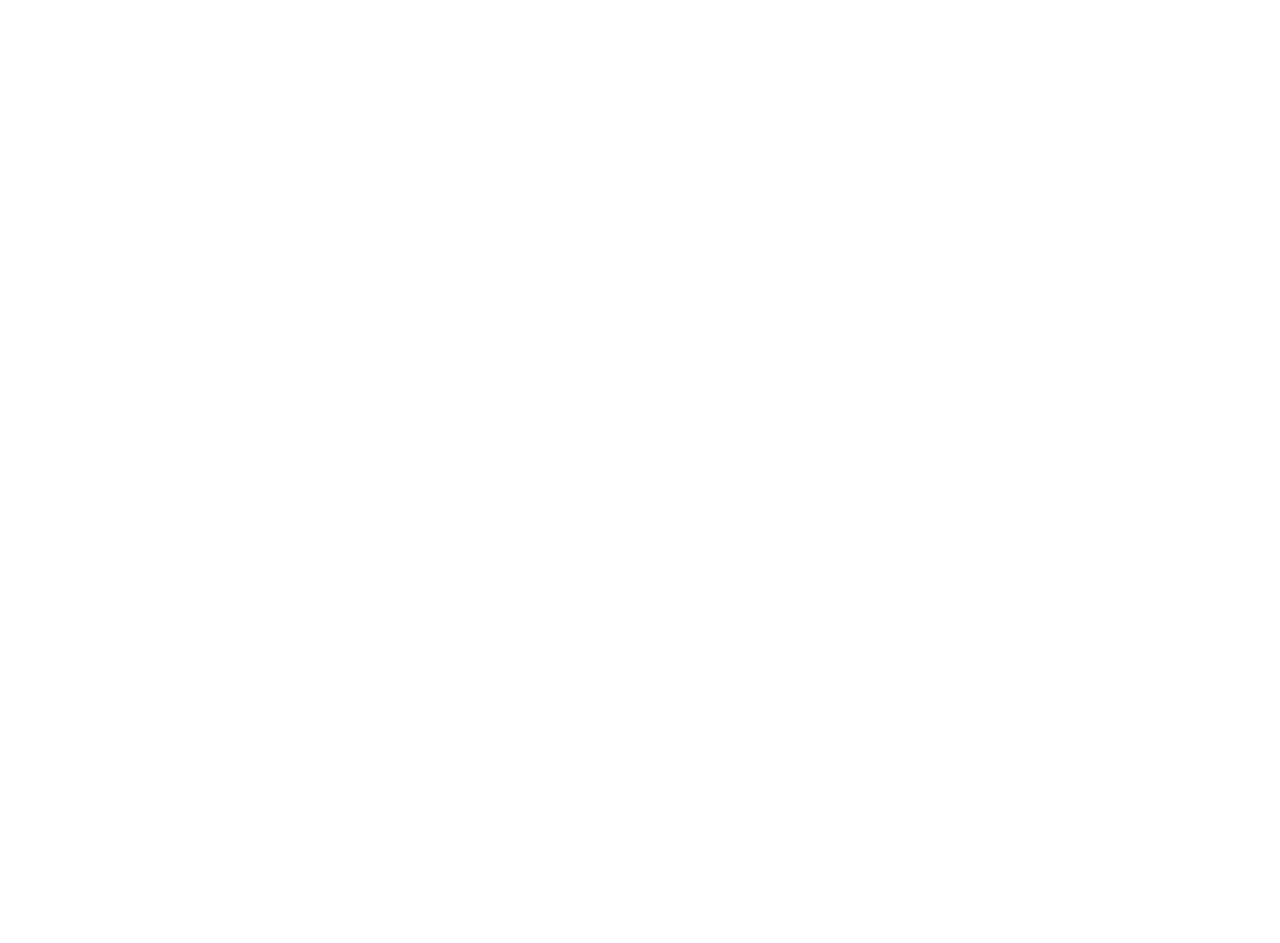
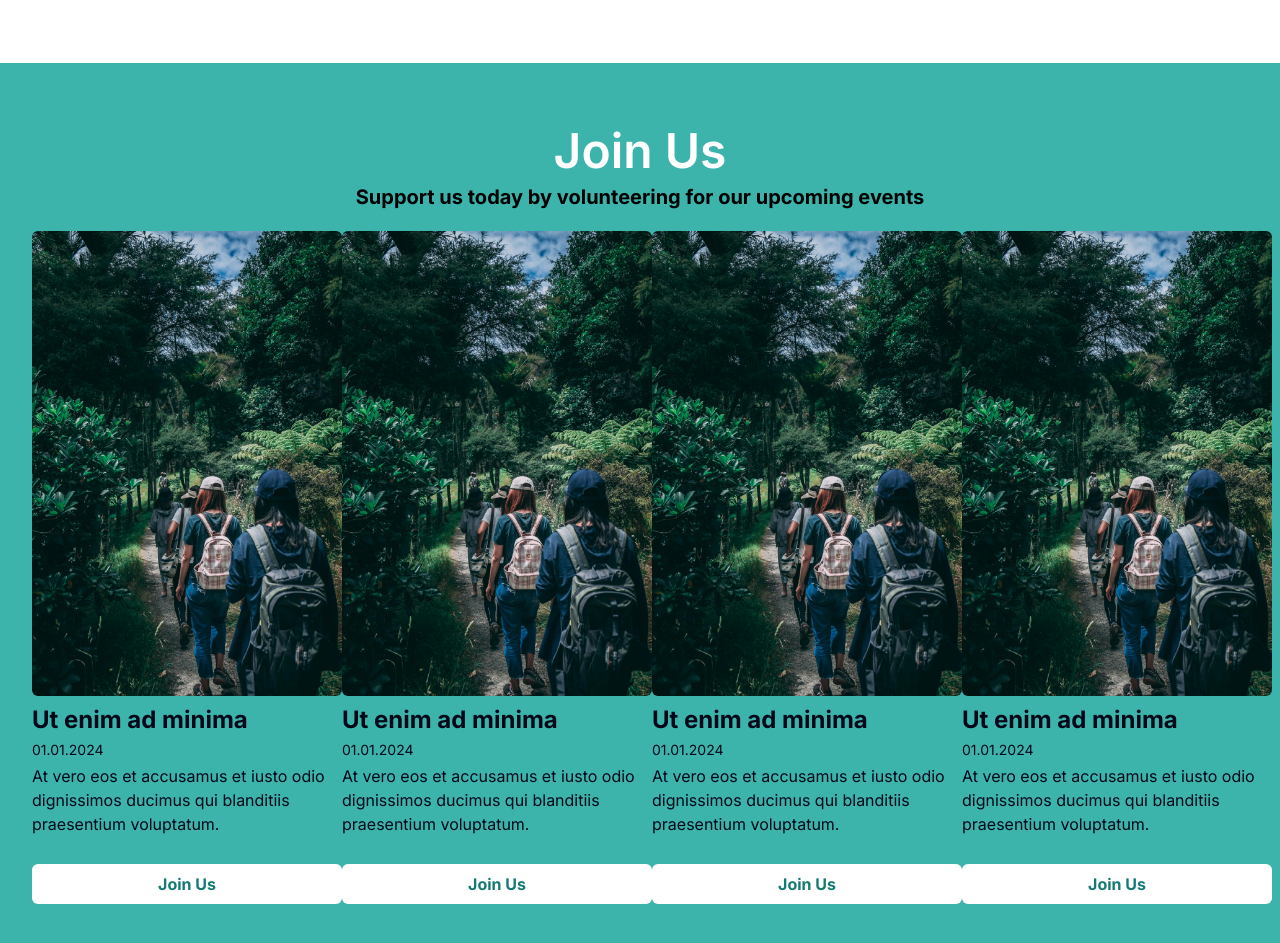
Before and after one commit to AdnaanH/non-profit-website, a Next.js app: page / in a window 1280 px wide. Shown: the part 2220-3163 px from the top of the page. Before the commit the page ends 2203 px from the top, so only its background shows below. Built offline with nearby package versions, Linux system fonts and the light colour scheme; a web font is replaced by a local one.

Commit message:
Events Section

```diff
--- a/app/page.jsx
+++ b/app/page.jsx
@@ -1,5 +1,6 @@
 import AboutSection from '@/components/AboutSection';
 import Causes from '@/components/Causes';
+import Events from '@/components/Events';
 import Hero from '@/components/Hero';
 import HeroCarousel from '@/components/HerocCarousel';
 
@@ -12,6 +13,9 @@
         <AboutSection />
         <Causes />
       </div>
+      <div id="joinus">
+        <Events />
+      </div>
     </>
   );
 }
--- a/components/Causes.jsx
+++ b/components/Causes.jsx
@@ -2,7 +2,7 @@
 
 const Causes = () => {
     return (
-    <div className="py-10 grid 2xl:px-12 xl:px-8 px-4 items-center">
+    <div className="py-16 my-4 grid 2xl:px-12 xl:px-8 px-4 items-center">
         <div className="grid gap-2">
             <h1 className="lg:text-5xl text-3xl text-[#3cb4ac] font-semibold text-center">Support our Causes</h1>
             <p className="text-center lg:text-xl text-base text-[#7a7a7a] font-bold">Easily support our causes with just a click, no account required</p>
--- /dev/null
+++ b/components/Event.jsx
@@ -0,0 +1,95 @@
+import Image from "next/image";
+import { Button } from "@/components/ui/button"
+import { Input } from "@/components/ui/input"
+import { Label } from "@/components/ui/label"
+import {
+    Sheet,
+    SheetClose,
+    SheetContent,
+    SheetDescription,
+    SheetFooter,
+    SheetHeader,
+    SheetTitle,
+    SheetTrigger,
+  } from "@/components/ui/sheet"
+import {
+    Select,
+    SelectContent,
+    SelectItem,
+    SelectTrigger,
+    SelectValue,
+  } from "@/components/ui/select"
+
+const Event = () => {
+    return (
+        <div className="w-2xl:w-[350px] xl:w-[310px] md:w-[350px] w-[320px] ">
+            <Image
+             src="/event.jpg"
+             alt="events"
+             width={310}
+             height={400}
+             className="rounded-md"
+             />
+             <div className="grid w-[310] gap-1">
+                <h1 className="text-2xl font-bold justify-start mt-2 lg:text-start text-center">Ut enim ad minima </h1>
+                <h2 className="text-sm lg:text-start text-center">01.01.2024</h2>
+                <p className="text-base font-normal justify-start mb-6 lg:text-start text-center">At vero eos et accusamus et iusto odio dignissimos ducimus qui blanditiis praesentium voluptatum.</p>
+                <Sheet>
+                    <SheetTrigger asChild>
+                        <Button className="bg-white hover:bg-white text-base text-[#147b74] font-bold ">Join Us</Button>
+                    </SheetTrigger>
+                    <SheetContent>
+                        <SheetHeader>
+                        <SheetTitle>Add details</SheetTitle>
+                        <SheetDescription>
+                            Fill in the details to volunteer in our programs
+                        </SheetDescription>
+                        </SheetHeader>
+                        <div className="grid gap-4 py-4">
+                            <div className="grid grid-cols-4 items-center gap-4">
+                                <Label htmlFor="name" className="text-right">
+                                Name
+                                </Label>
+                                <Input id="name" className="col-span-3" />
+                            </div>
+                            <div className="grid grid-cols-4 items-center gap-4">
+                                <Label htmlFor="email" className="text-right">
+                                Email
+                                </Label>
+                                <Input id="email" className="col-span-3" />
+                            </div>
+                            <div className="grid grid-cols-4 items-center gap-4">
+                                <Label htmlFor="phone" className="text-right">
+                                Phone
+                                </Label>
+                                <Input id="phone" className="col-span-3" />
+                            </div>
+                            <div className="grid grid-cols-4 items-center gap-4">
+                                <Label htmlFor="phone" className="text-right">
+                                Category
+                                </Label>
+                                <Select id="category">
+                                    <SelectTrigger className="col-span-3">
+                                        <SelectValue placeholder="Category" />
+                                    </SelectTrigger>
+                                    <SelectContent>
+                                        <SelectItem value="light">Education</SelectItem>
+                                        <SelectItem value="dark">Health</SelectItem>
+                                        <SelectItem value="system">Mentorship</SelectItem>
+                                    </SelectContent>
+                                </Select>
+                            </div>
+                        </div>
+                        <SheetFooter>
+                        <SheetClose asChild>
+                            <Button type="submit" className="bg-[#3cb4ac] hover:bg-#147b74">Save changes</Button>
+                        </SheetClose>
+                        </SheetFooter>
+                    </SheetContent>
+                </Sheet>
+             </div>
+        </div>
+     );
+}
+
+export default Event;
--- /dev/null
+++ b/components/Events.jsx
@@ -0,0 +1,20 @@
+import Event from "./Event";
+
+const Events = () => {
+    return (
+        <div className="py-16 grid 2xl:px-12 xl:px-8 px-4 items-center bg-[#3cb4ac]">
+        <div className="grid gap-2">
+            <h1 className="lg:text-5xl text-3xl text-white font-semibold text-center">Join Us</h1>
+            <p className="text-center lg:text-xl text-base text-black font-bold mb-3">Support us today by volunteering for our upcoming events</p>
+        </div>
+        <div className="w-full grid gap-6 xl:grid-cols-4 md:grid-cols-2 grid-cols-1 items-center mt-2">
+            <Event />
+            <Event />
+            <Event />
+            <Event />
+        </div>
+    </div>
+     );
+}
+
+export default Events;
--- a/components/Navbar.jsx
+++ b/components/Navbar.jsx
@@ -23,7 +23,7 @@
         <div className="lg:flex items-center hidden space-x-4 uppercase font-semibold text-base 2xl:text-xl text-[#7a7a7a]">
             <Link href='/' className='text-[#147b74] transition-colors'>who we are</Link>
             <Link href='#about' className='hover:text-[#147b74] transition-colors'>what we do</Link>
-            <Link href='/' className='hover:text-[#147b74] transition-colors'>join us</Link>
+            <Link href='#joinus' className='hover:text-[#147b74] transition-colors'>join us</Link>
             <Link href='/' className='hover:text-[#147b74] transition-colors'>blog</Link>
             <Link href='/' className='hover:text-[#147b74] transition-colors'>volunteer</Link>
             <Link href='/login'>
--- /dev/null
+++ b/components/ui/sheet.jsx
@@ -0,0 +1,109 @@
+"use client";
+import * as React from "react"
+import * as SheetPrimitive from "@radix-ui/react-dialog"
+import { cva } from "class-variance-authority";
+import { X } from "lucide-react"
+
+import { cn } from "@/lib/utils"
+
+const Sheet = SheetPrimitive.Root
+
+const SheetTrigger = SheetPrimitive.Trigger
+
+const SheetClose = SheetPrimitive.Close
+
+const SheetPortal = SheetPrimitive.Portal
+
+const SheetOverlay = React.forwardRef(({ className, ...props }, ref) => (
+  <SheetPrimitive.Overlay
+    className={cn(
+      "fixed inset-0 z-50 bg-black/80  data-[state=open]:animate-in data-[state=closed]:animate-out data-[state=closed]:fade-out-0 data-[state=open]:fade-in-0",
+      className
+    )}
+    {...props}
+    ref={ref} />
+))
+SheetOverlay.displayName = SheetPrimitive.Overlay.displayName
+
+const sheetVariants = cva(
+  "fixed z-50 gap-4 bg-background p-6 shadow-lg transition ease-in-out data-[state=open]:animate-in data-[state=closed]:animate-out data-[state=closed]:duration-300 data-[state=open]:duration-500",
+  {
+    variants: {
+      side: {
+        top: "inset-x-0 top-0 border-b data-[state=closed]:slide-out-to-top data-[state=open]:slide-in-from-top",
+        bottom:
+          "inset-x-0 bottom-0 border-t data-[state=closed]:slide-out-to-bottom data-[state=open]:slide-in-from-bottom",
+        left: "inset-y-0 left-0 h-full w-3/4 border-r data-[state=closed]:slide-out-to-left data-[state=open]:slide-in-from-left sm:max-w-sm",
+        right:
+          "inset-y-0 right-0 h-full w-3/4  border-l data-[state=closed]:slide-out-to-right data-[state=open]:slide-in-from-right sm:max-w-sm",
+      },
+    },
+    defaultVariants: {
+      side: "right",
+    },
+  }
+)
+
+const SheetContent = React.forwardRef(({ side = "right", className, children, ...props }, ref) => (
+  <SheetPortal>
+    <SheetOverlay />
+    <SheetPrimitive.Content ref={ref} className={cn(sheetVariants({ side }), className)} {...props}>
+      {children}
+      <SheetPrimitive.Close
+        className="absolute right-4 top-4 rounded-sm opacity-70 ring-offset-background transition-opacity hover:opacity-100 focus:outline-none focus:ring-2 focus:ring-ring focus:ring-offset-2 disabled:pointer-events-none data-[state=open]:bg-secondary">
+        <X className="h-4 w-4" />
+        <span className="sr-only">Close</span>
+      </SheetPrimitive.Close>
+    </SheetPrimitive.Content>
+  </SheetPortal>
+))
+SheetContent.displayName = SheetPrimitive.Content.displayName
+
+const SheetHeader = ({
+  className,
+  ...props
+}) => (
+  <div
+    className={cn("flex flex-col space-y-2 text-center sm:text-left", className)}
+    {...props} />
+)
+SheetHeader.displayName = "SheetHeader"
+
+const SheetFooter = ({
+  className,
+  ...props
+}) => (
+  <div
+    className={cn("flex flex-col-reverse sm:flex-row sm:justify-end sm:space-x-2", className)}
+    {...props} />
+)
+SheetFooter.displayName = "SheetFooter"
+
+const SheetTitle = React.forwardRef(({ className, ...props }, ref) => (
+  <SheetPrimitive.Title
+    ref={ref}
+    className={cn("text-lg font-semibold text-foreground", className)}
+    {...props} />
+))
+SheetTitle.displayName = SheetPrimitive.Title.displayName
+
+const SheetDescription = React.forwardRef(({ className, ...props }, ref) => (
+  <SheetPrimitive.Description
+    ref={ref}
+    className={cn("text-sm text-muted-foreground", className)}
+    {...props} />
+))
+SheetDescription.displayName = SheetPrimitive.Description.displayName
+
+export {
+  Sheet,
+  SheetPortal,
+  SheetOverlay,
+  SheetTrigger,
+  SheetClose,
+  SheetContent,
+  SheetHeader,
+  SheetFooter,
+  SheetTitle,
+  SheetDescription,
+}
--- a/package.json
+++ b/package.json
@@ -10,6 +10,7 @@
   },
   "dependencies": {
     "@radix-ui/react-alert-dialog": "^1.0.5",
+    "@radix-ui/react-dialog": "^1.0.5",
     "@radix-ui/react-label": "^2.0.2",
     "@radix-ui/react-popover": "^1.0.7",
     "@radix-ui/react-select": "^2.0.0",
```
Also changed, not shown: public/event.jpg (added), 1 other file (tests, documents, lock files or other folders).
